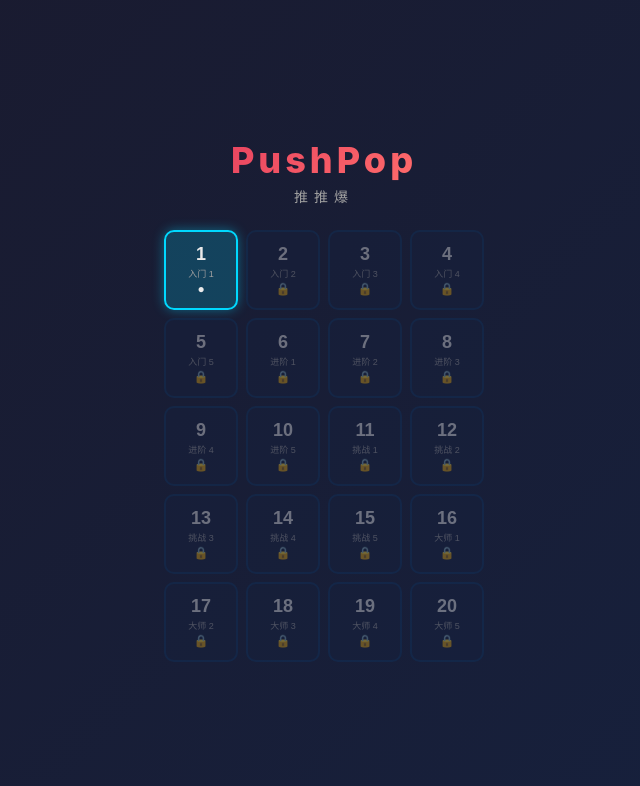
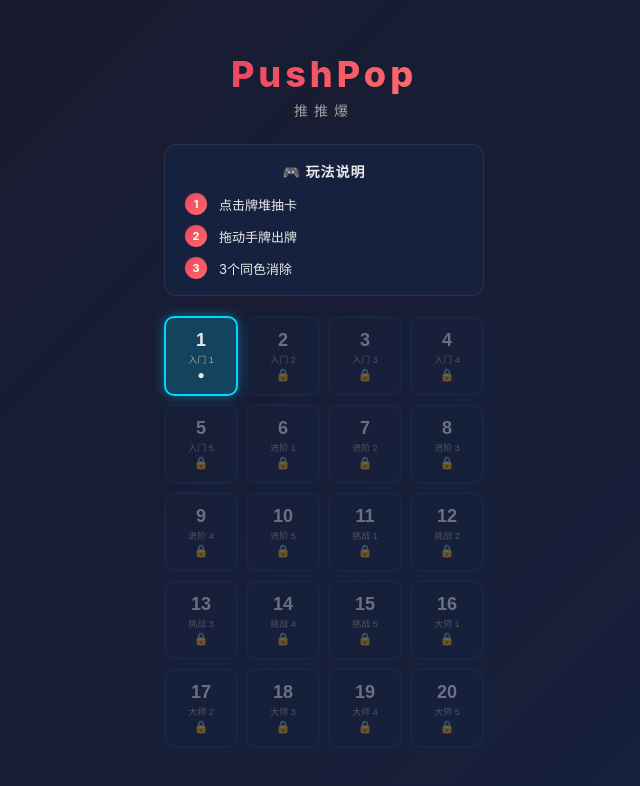
Before and after one commit to Niki7777/card-push-game, a plain HTML site: page index.html in a window 1280 px wide. Shown: the whole page, without its empty margins (316-956 px from the left). Drawn offline with Linux system fonts and the light colour scheme.

Commit message:
添加首页玩法说明，修复移动端彩虹牌颜色选择问题

```diff
--- a/game.js
+++ b/game.js
@@ -590,28 +590,47 @@ class CardPushGame {
             `;
             document.body.appendChild(picker);
 
-            // 绑定颜色选择事件
+            // 绑定颜色选择事件（支持鼠标和触摸）
             picker.querySelectorAll('.color-option').forEach(option => {
-                option.addEventListener('click', () => {
+                const selectColor = () => {
                     const color = option.dataset.color;
                     picker.remove();
                     resolve(parseInt(color));
-                });
+                };
+                option.addEventListener('click', selectColor);
+                option.addEventListener('touchstart', (e) => {
+                    e.preventDefault();
+                    selectColor();
+                }, { passive: false });
             });
 
-            // 绑定取消事件
-            picker.querySelector('.color-picker-cancel').addEventListener('click', () => {
+            // 绑定取消事件（支持鼠标和触摸）
+            const cancelBtn = picker.querySelector('.color-picker-cancel');
+            const cancelPicker = () => {
                 picker.remove();
                 resolve(null);
-            });
+            };
+            cancelBtn.addEventListener('click', cancelPicker);
+            cancelBtn.addEventListener('touchstart', (e) => {
+                e.preventDefault();
+                cancelPicker();
+            }, { passive: false });
 
-            // 点击背景取消
-            picker.addEventListener('click', (e) => {
+            // 点击背景取消（支持鼠标和触摸）
+            const bgCancel = (e) => {
                 if (e.target === picker) {
                     picker.remove();
                     resolve(null);
                 }
-            });
+            };
+            picker.addEventListener('click', bgCancel);
+            picker.addEventListener('touchstart', (e) => {
+                if (e.target === picker) {
+                    e.preventDefault();
+                    picker.remove();
+                    resolve(null);
+                }
+            }, { passive: false });
         });
     }
 
--- a/index.html
+++ b/index.html
@@ -13,6 +13,23 @@
             <div class="logo">
                 <h1>PushPop</h1>
                 <p class="subtitle">推推爆</p>
+            </div>
+            <div class="game-guide">
+                <div class="guide-title">🎮 玩法说明</div>
+                <div class="guide-steps">
+                    <div class="guide-step">
+                        <span class="step-num">1</span>
+                        <span class="step-text">点击牌堆抽卡</span>
+                    </div>
+                    <div class="guide-step">
+                        <span class="step-num">2</span>
+                        <span class="step-text">拖动手牌出牌</span>
+                    </div>
+                    <div class="guide-step">
+                        <span class="step-num">3</span>
+                        <span class="step-text">3个同色消除</span>
+                    </div>
+                </div>
             </div>
             <div class="level-selection">
                 <div class="level-grid" id="level-grid"></div>
--- a/style.css
+++ b/style.css
@@ -91,6 +91,58 @@ body {
     gap: 12px;
     width: 100%;
     max-width: 320px;
+}
+
+/* 游戏玩法说明 */
+.game-guide {
+    background: var(--bg-card);
+    border-radius: 12px;
+    padding: 16px 20px;
+    margin-bottom: 20px;
+    width: 100%;
+    max-width: 320px;
+    border: 1px solid rgba(255, 255, 255, 0.08);
+}
+
+.guide-title {
+    font-size: 14px;
+    font-weight: 600;
+    color: var(--text-primary);
+    text-align: center;
+    margin-bottom: 12px;
+    letter-spacing: 1px;
+}
+
+.guide-steps {
+    display: flex;
+    flex-direction: column;
+    gap: 10px;
+}
+
+.guide-step {
+    display: flex;
+    align-items: center;
+    gap: 12px;
+    font-size: 13px;
+    color: var(--text-secondary);
+}
+
+.step-num {
+    display: flex;
+    align-items: center;
+    justify-content: center;
+    width: 22px;
+    height: 22px;
+    background: linear-gradient(135deg, var(--accent), #ff6b6b);
+    color: white;
+    font-size: 11px;
+    font-weight: 700;
+    border-radius: 50%;
+    flex-shrink: 0;
+}
+
+.step-text {
+    color: var(--text-primary);
 }
 
 .level-grid {
@@ -663,11 +715,17 @@ body {
     cursor: pointer;
     box-shadow: 0 2px 8px rgba(0,0,0,0.3);
     transition: all 0.2s ease;
+    -webkit-tap-highlight-color: transparent;
+    touch-action: manipulation;
 }
 
 .color-option:hover {
     transform: scale(1.1);
     box-shadow: 0 4px 12px rgba(0,0,0,0.5);
+}
+
+.color-option:active {
+    transform: scale(0.95);
 }
 
 .color-picker-cancel {
```
